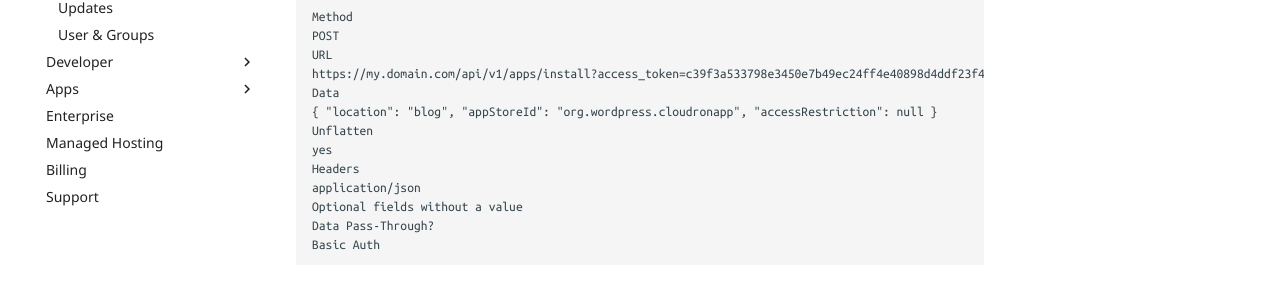
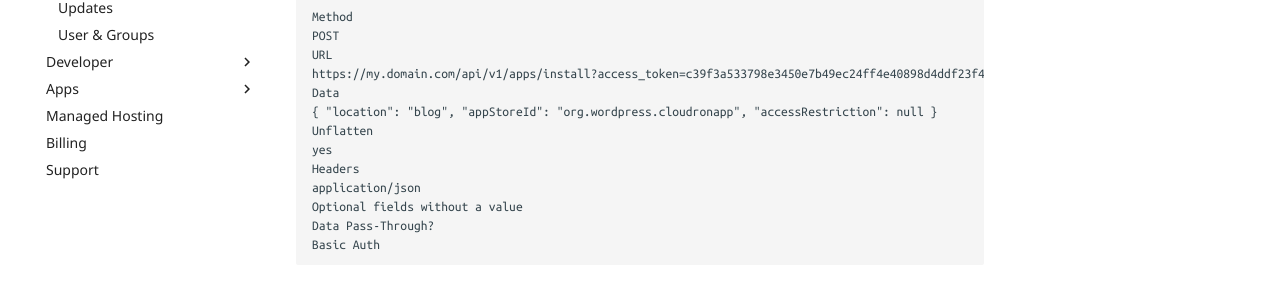
Before and after one commit to M-arcus/cloudron-docs, an MkDocs documentation site: the page built from docs/documentation/integrations.md, in a window 1280 px wide. Shown: the part 426-726 px from the top of the page. Built offline with MkDocs 1.6.1 and Material for MkDocs 9.7.7, drawn with Linux system fonts in a browser that asks for light colours; old or Windows-style settings are respelled for this version of MkDocs.

Commit message:
remove from index file

```diff
--- a/mkdocs.yml
+++ b/mkdocs.yml
@@ -69,7 +69,6 @@ pages:
     - 'Wallabag': documentation/apps/wallabag.md
     - 'Wekan': documentation/apps/wekan.md
     - 'Wordpress': documentation/apps/wordpress.md
-  - 'Enterprise': 'documentation/enterprise.md'
   - 'Managed Hosting': 'documentation/managed-hosting.md'
   - 'Billing': 'documentation/billing.md'
   - 'Support': 'documentation/support.md'
```
